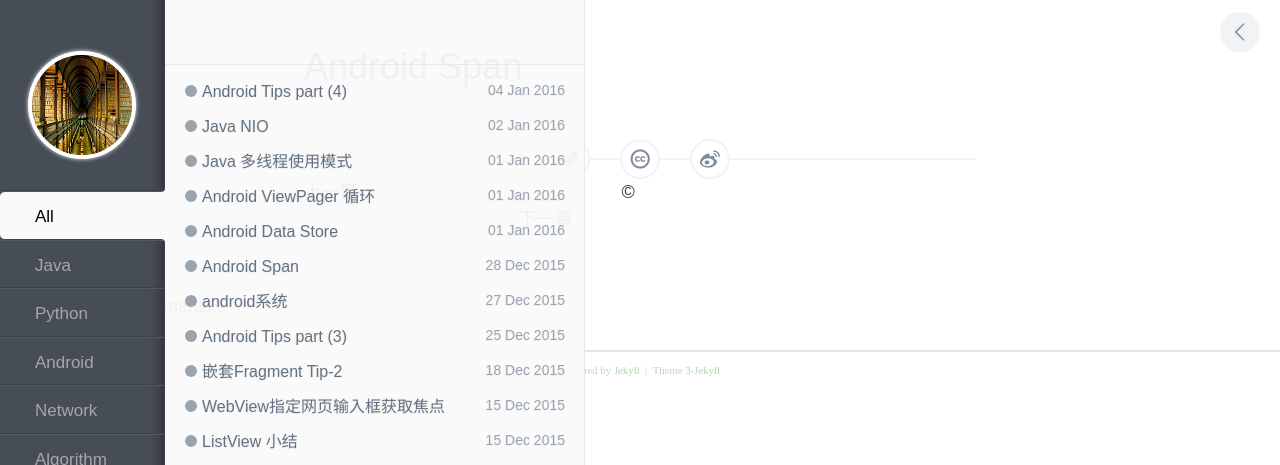
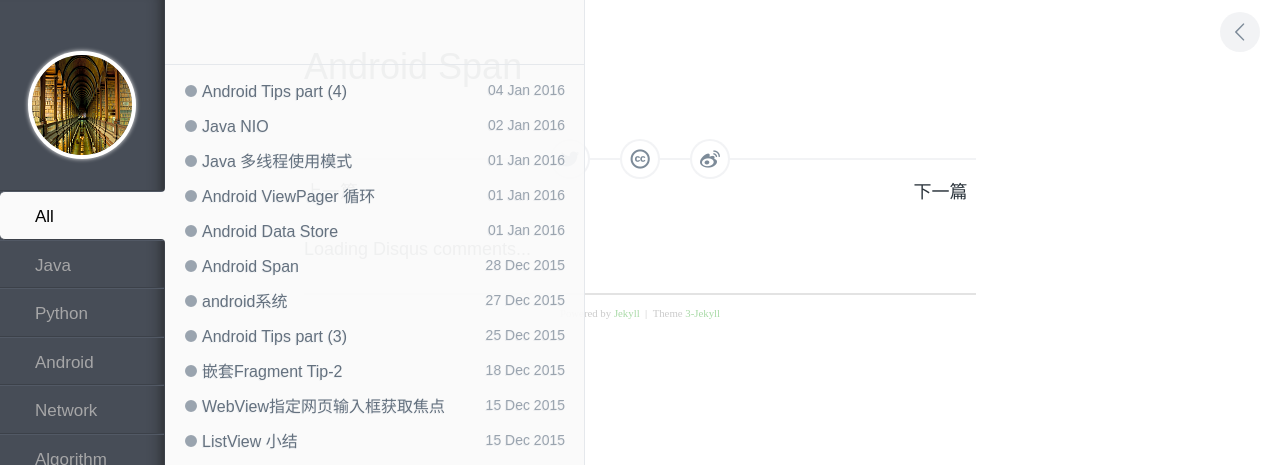
Before and after one commit to enlipan/enlipan.github.io, a Jekyll site: the page built from _posts/2015-12-28-android-span.md, in a window 1280 px wide. Shown: the top 465 px of the page. Built offline with Jekyll 4.4.1, drawn with Linux system fonts in a browser that asks for light colours; comment, search, counter and statistics services are not loaded.

Commit message:
post mode  post.html

```diff
--- a/_layouts/post.html
+++ b/_layouts/post.html
@@ -16,21 +16,20 @@
   <a id="icon-cc" class="fontello" href="http://creativecommons.org/licenses/by-nc-sa/3.0" target="_blank"></a>
   <a id="icon-weibo" class="fontello" href="javascript:void((function(s,d,e,r,l,p,t,z,c){var%20f='http://v.t.sina.com.cn/share/share.php?appkey=796486361',u=z||d.location,p=['&url=',e(u),'&title=',e(t||d.title),'&source=',e(r),'&sourceUrl=',e(l),'&content=',c||'gb2312','&pic=',e(p||'')].join('');function%20a(){if(!window.open([f,p].join(''),'mb',['toolbar=0,status=0,resizable=1,width=440,height=430,left=',(s.width-440)/2,',top=',(s.height-430)/2].join('')))u.href=[f,p].join('');};if(/Firefox/.test(navigator.userAgent))setTimeout(a,0);else%20a();})(screen,document,encodeURIComponent,'','','','','',''));" target="_blank"></a>
  </div> <!-- end #post__share -->
-<div class="pl__title">
+
 	<div id = "post_pre_a_pre">
 	    {% if page.previous %}
 	    <a href="{{ BASE_PATH }}{{ page.previous.url }} " title="{{ page.previous.title }}" class="pl__title">上一篇</a>
 	    {% else %}
 	    {% endif %}
 	</div>
-	<di id = "post_midle">&copy;</div>
 	<div id = "post_next_a_next">
 	    {% if page.next %}
 	    <a href="{{ BASE_PATH }}{{ page.next.url }}" title="{{ page.next.title }}"  class="pl__title">下一篇</a>
 	    {% else %}
 	    {% endif %}
 	</div>
-</div>
+
 <div id="disqus_thread">
   <noscript>Please enable JavaScript to view the <a href="http://disqus.com/?ref_noscript">comments powered by Disqus.</a></noscript>
   <a href="http://disqus.com" class="dsq-brlink" target="_blank">Loading Disqus comments...</a>
--- a/assets/css/style.css
+++ b/assets/css/style.css
@@ -421,17 +421,12 @@
 #post_pre_a_pre{
   display: inline-block;
   text-align:left;
-   width: 40%;
+   width: 49%;
 }
 #post_next_a_next{
   display: inline-block;
   text-align:right;
-   width: 40%;
-}
-#post_midle{
-  display: inline-block;
-  text-align:center;
-   width: 15%;
+   width: 49%;
 }
 
 strong {
```
